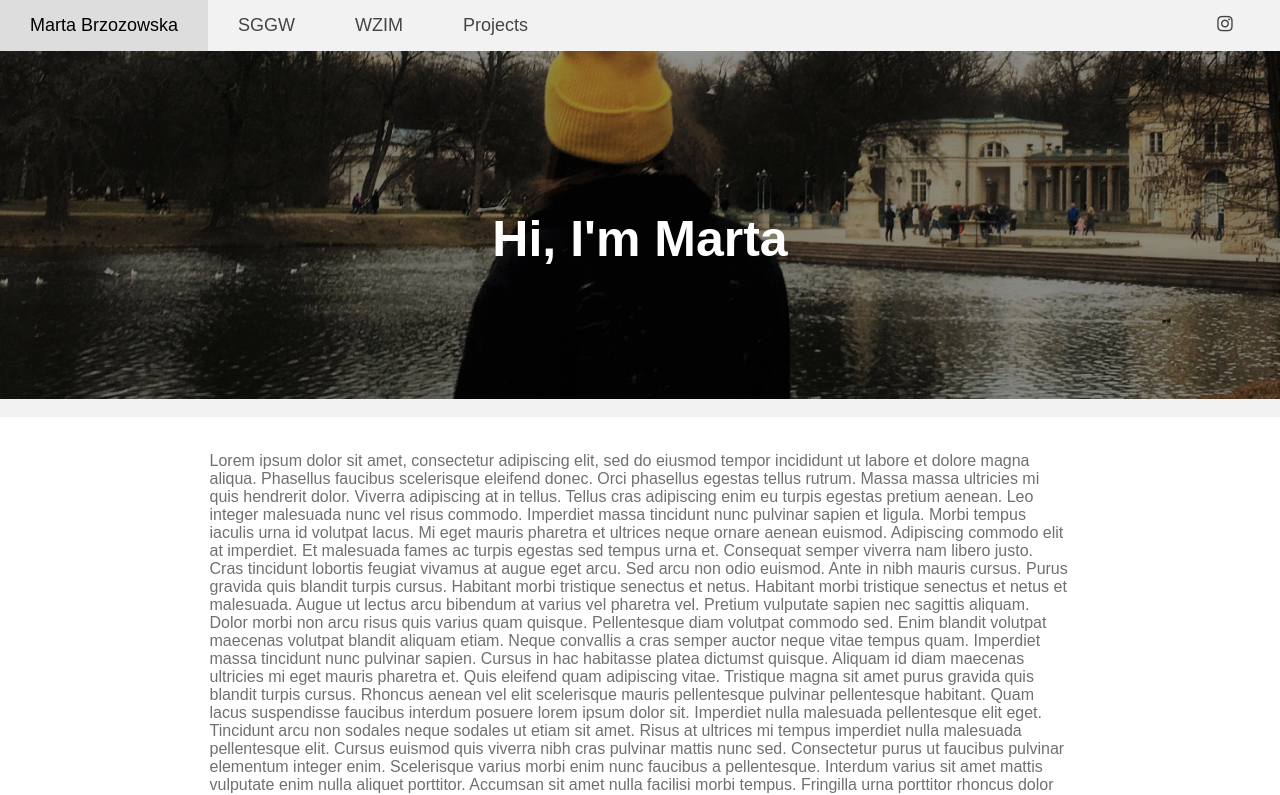
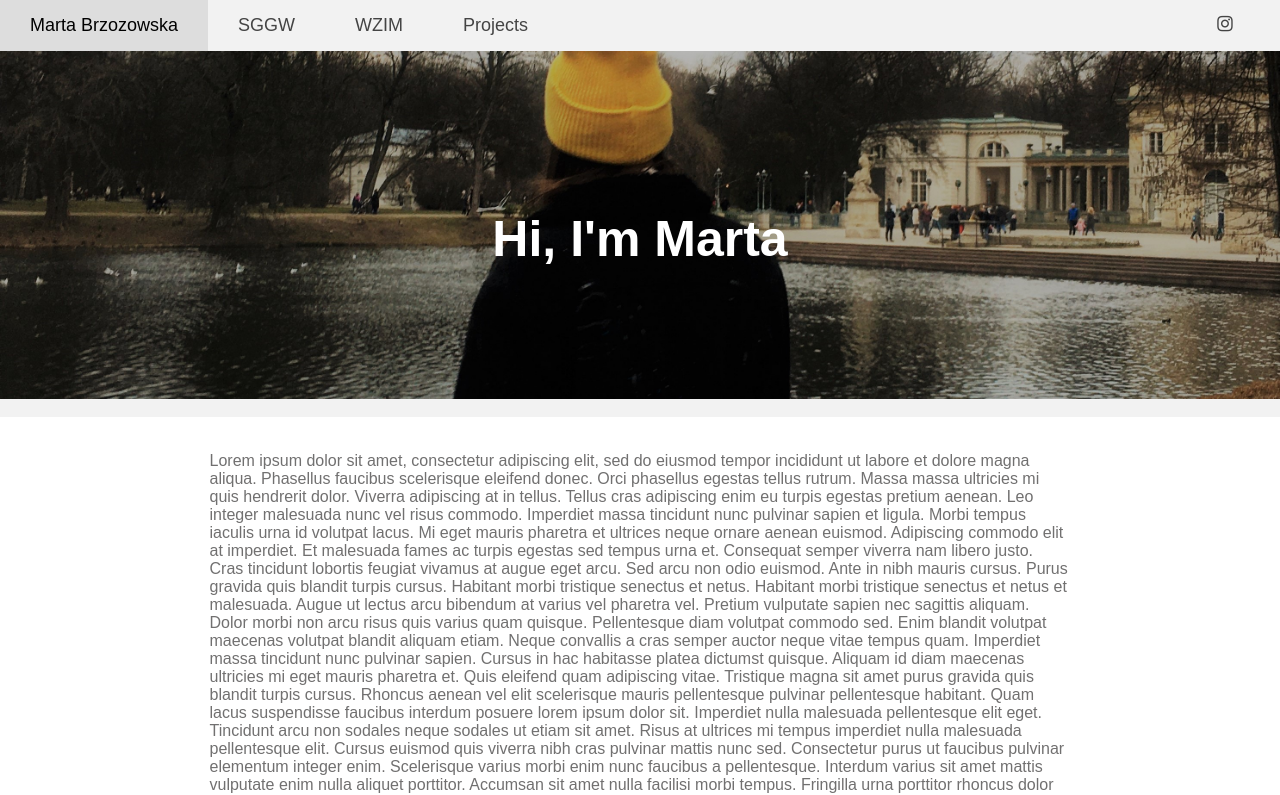
Before and after one commit to skyIine/mbrzozowska, a plain HTML site: page index.html in a window 1280 px wide. Shown: the top 795 px of the page. Drawn offline with Linux system fonts and the light colour scheme.

Commit message:
Update style.css

```diff
--- a/style.css
+++ b/style.css
@@ -88,7 +88,7 @@ body{
 /* HERO */
 
 .hero {
-	background-image:  linear-gradient(rgba(0, 0, 0, 0.2), rgba(0, 0, 0, 0.2)), url('../warsaw2.jpg');
+	background-image: url('../warsaw2.jpg');
 	background-repeat : no-repeat;
 	margin-top: 48px;
 	padding-top: 120px;
```
